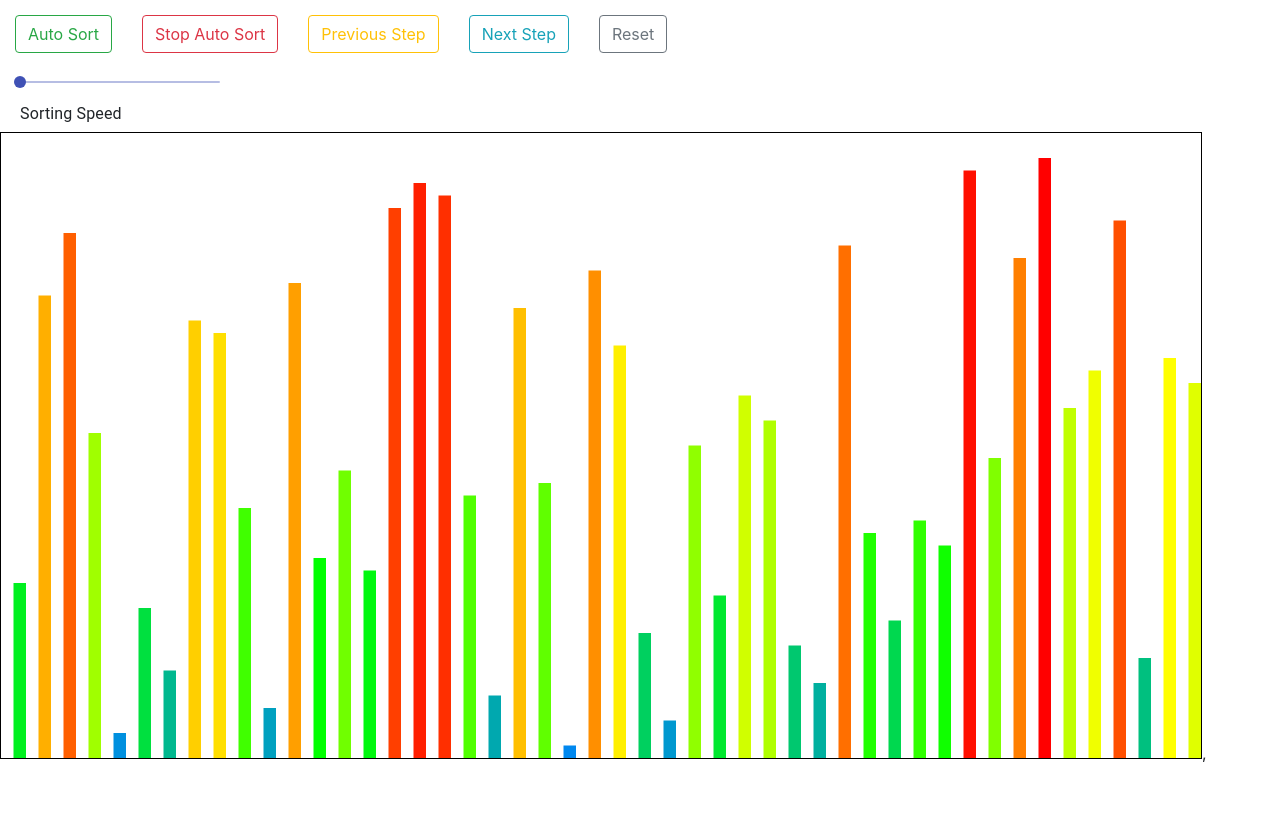
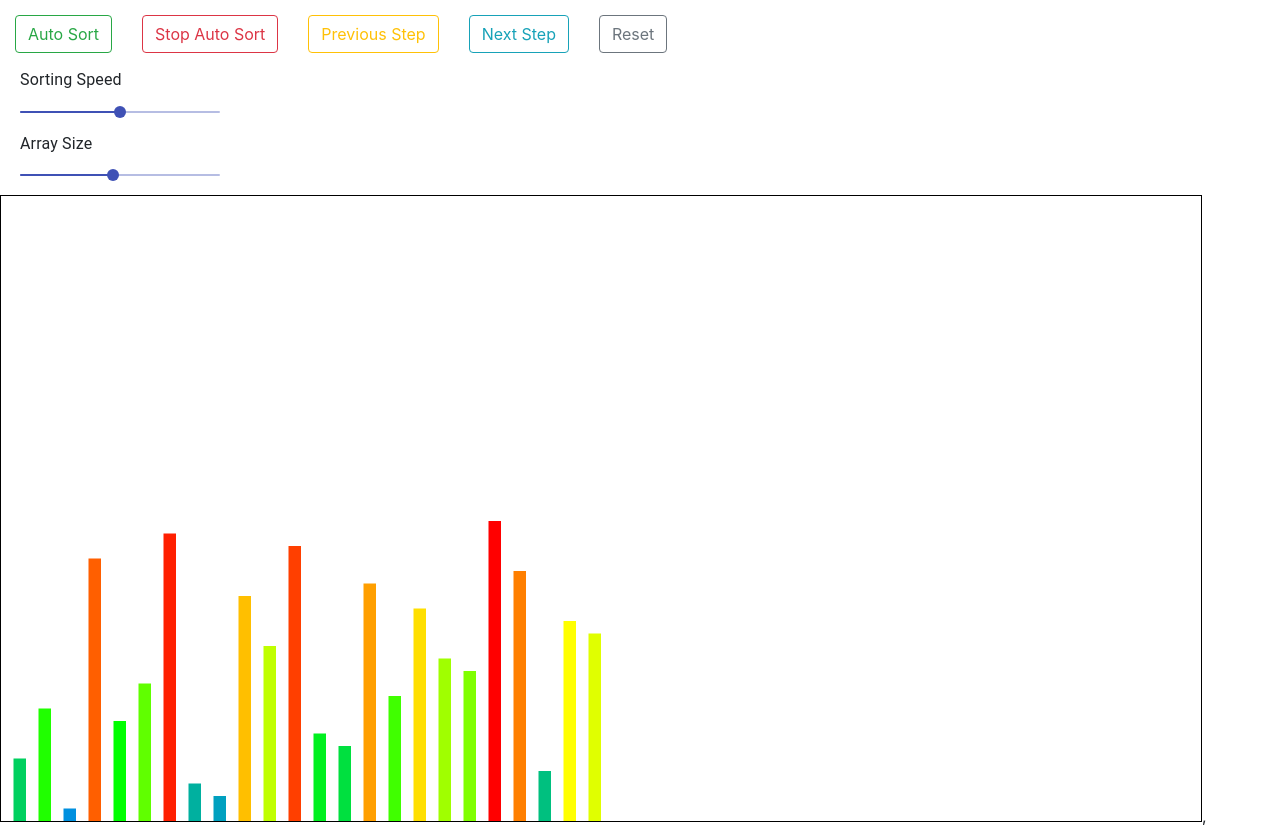
Before and after one commit to EvanBC1/Sorting-Visualizer, a React (Create React App) app: page / in a window 1280 px wide. Before the commit the page ends 800 px from the top, so only its background shows below. Built offline with nearby package versions, Linux system fonts and the light colour scheme.

Commit message:
merging done

```diff
--- a/src/App.js
+++ b/src/App.js
@@ -9,7 +9,7 @@ import bubbleSort from "./util/bubbleSort";
 const box = 25;
 let sort;
 let arr = [];
-let arrLength = 48;
+let arrLength = 24;
 let currentStep = 0;
 let savedArray = [];
 let sortingSpeed;
@@ -19,6 +19,7 @@ export default function Canvas() {
   const canvasRef = React.useRef(null);
 
   React.useEffect(() => {
+    console.log('hello');
     generateArray(arrLength);
   });
 
@@ -42,6 +43,10 @@ export default function Canvas() {
     const canvas = canvasRef.current;
     const ctx = canvas.getContext('2d');
     ctx.clearRect(0, 0, 1200, 625);
+
+    if (!arr) {
+      arr = [2,1,3]
+    }
 
     let colorGradient = 256 / (arr.length / 3);
 
@@ -96,7 +101,7 @@ export default function Canvas() {
     sorting = false;
   }
 
-  function valuetext(value) {
+  function speedHandler(value) {
     if (sorting === true) {
       stopAutoSort();
       autoSort();
@@ -105,6 +110,19 @@ export default function Canvas() {
       sortingSpeed = 1000 - value * 18;
     } else {
       sortingSpeed = 100 - (value - 50) * 1.8;
+    }
+    return value;
+  }
+
+  function arrayHandler(value) {
+    let newValue = false;
+    if (arrLength !== value) {
+      newValue = true;
+    }
+    arrLength = value;
+
+    if (newValue === true) {
+      generateArray(arrLength);
     }
     return value;
   }
@@ -119,18 +137,33 @@ export default function Canvas() {
     <Button variant="outline-secondary" onClick={resetVariables}>Reset</Button>
 
     <div id='speedSlider'>
+      <Typography id="discrete-slider-small-steps" gutterBottom>
+        Sorting Speed
+      </Typography>
+
       <Slider
-        defaultValue={0}
-        getAriaValueText={valuetext}
+      defaultValue={50}
+      getAriaValueText={speedHandler}
       aria-labelledby="discrete-slider-small-steps"
       step={1}
       min={0}
       max={100}
       valueLabelDisplay="auto"
     />
+
       <Typography id="discrete-slider-small-steps" gutterBottom>
-        Sorting Speed
+        Array Size
       </Typography>
+      <Slider
+        defaultValue={24}
+        getAriaValueText={arrayHandler}
+        aria-labelledby="discrete-slider-small-steps"
+        step={1}
+        min={3}
+        max={48}
+        valueLabelDisplay="auto"
+      />
+
     </div>
   </div>
     <canvas
```
Also changed, not shown: src/slider.js (deleted, +0 -37 lines), 1 other file (tests, documents, lock files or other folders). Lines whose indentation alone changed are shown as unchanged.
